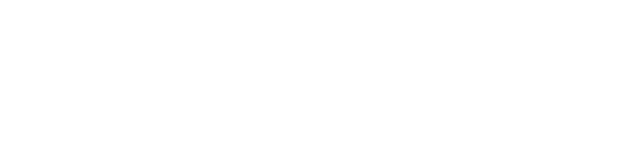
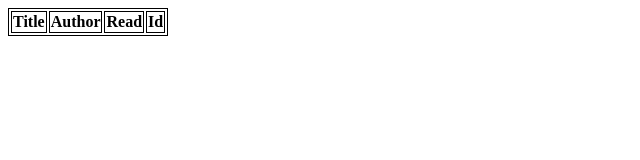
Before and after one commit to Fellryn/top-library, a plain HTML site: page index.html in a window 1280 px wide. Shown: the whole page, without its empty margins (0-640 px from the left). Drawn offline with Linux system fonts and the light colour scheme.

Commit message:
Create basic table layout

```diff
--- a/index.html
+++ b/index.html
@@ -10,7 +10,18 @@
 </head>
 
 <body>
-
+    <table>
+        <thead>
+            <tr>
+                <th>Title</th>
+                <th>Author</th>
+                <th>Read</th>
+                <th>Id</th>
+            </tr>
+        </thead>
+        <tbody>
+        </tbody>
+    </table>
 </body>
 
 </html>
--- a/styles.css
+++ b/styles.css
@@ -0,0 +1,11 @@
+table {
+    border: 1px solid black;
+}
+
+th {
+    border: 1px solid black;
+}
+
+td {
+    border: 1px solid black;
+}
```
